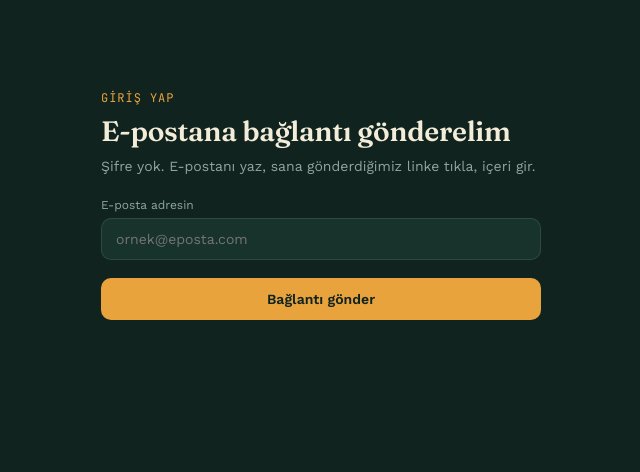
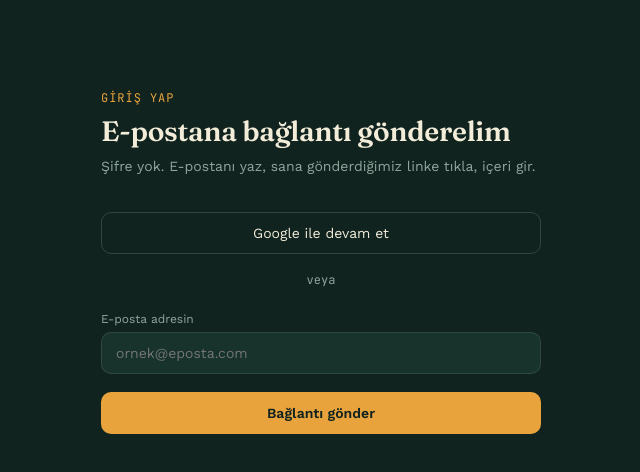
Before and after one commit to enisasistbt-ai/teksayfa, a Next.js app: page /login in a window 1280 px wide. Shown: the top 472 px of the page, without its empty margins (319-959 px from the left). Built offline with nearby package versions, Linux system fonts and the light colour scheme; no server answers.

Commit message:
Update page.js

```diff
--- a/app/login/page.js
+++ b/app/login/page.js
@@ -30,6 +30,19 @@ export default function Login() {
     setSent(true);
   }
 
+  async function handleGoogleLogin() {
+    setError("");
+    await supabase.auth.signInWithOAuth({
+      provider: "google",
+      options: {
+        redirectTo:
+          typeof window !== "undefined"
+            ? `${window.location.origin}/dashboard`
+            : undefined,
+      },
+    });
+  }
+
   return (
     <main className="container" style={{ paddingTop: 90 }}>
       <div className="eyebrow">giriş yap</div>
@@ -39,6 +52,30 @@ export default function Login() {
       <p style={{ color: "var(--muted)", fontSize: 14, marginTop: 10 }}>
         Şifre yok. E-postanı yaz, sana gönderdiğimiz linke tıkla, içeri gir.
       </p>
+
+      {!sent && (
+        <>
+          <button
+            type="button"
+            className="btn-ghost"
+            style={{ width: "100%", marginTop: 24 }}
+            onClick={handleGoogleLogin}
+          >
+            Google ile devam et
+          </button>
+          <div
+            className="mono"
+            style={{
+              textAlign: "center",
+              color: "var(--muted)",
+              fontSize: 12,
+              margin: "18px 0",
+            }}
+          >
+            veya
+          </div>
+        </>
+      )}
 
       {sent ? (
         <div className="tabela" style={{ marginTop: 28 }}>
```
